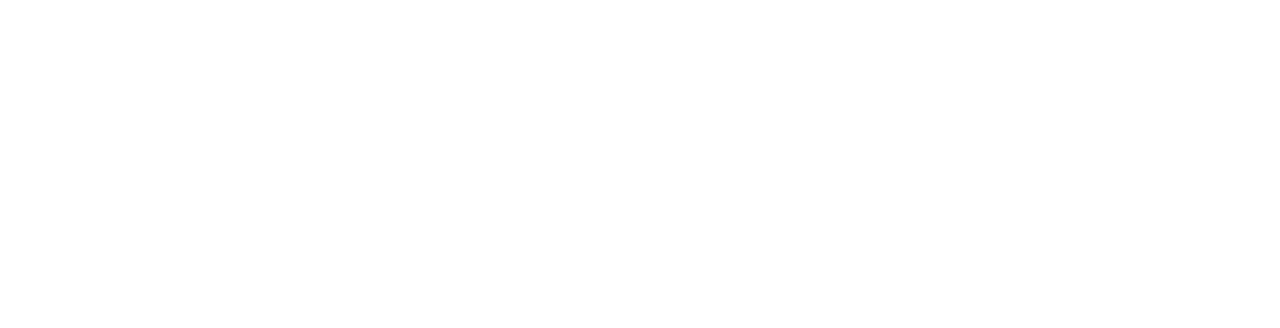
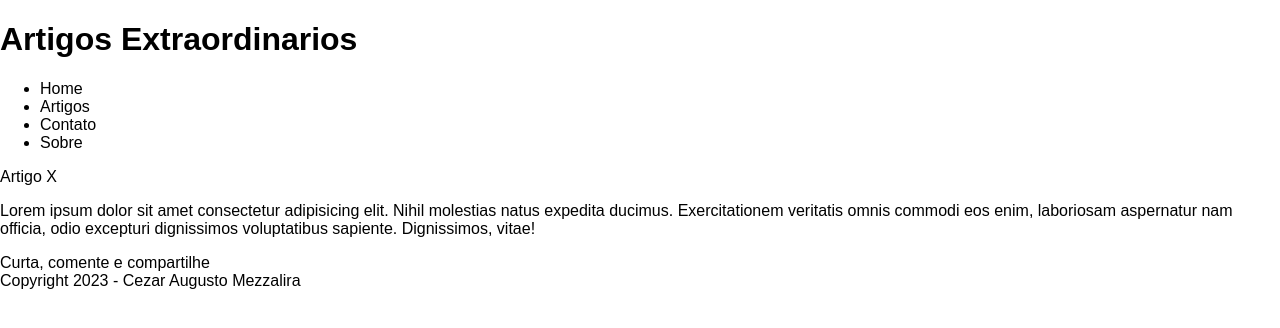
Before and after one commit to cezarmezzalirasenac/aula07-layout-semantico, a plain HTML site: page index.html in a window 1280 px wide. Drawn offline with Linux system fonts and the light colour scheme.

Commit message:
Primeiro layout

```diff
--- a/index.html
+++ b/index.html
@@ -1,14 +1,44 @@
 <!DOCTYPE html>
-<html lang="en">
+<html lang="pt-br">
 
 <head>
   <meta charset="UTF-8">
   <meta name="viewport" content="width=device-width, initial-scale=1.0">
   <title>Aula 07 - Layout Semantico</title>
+  <link rel="stylesheet" href="styles.css">
 </head>
 
 <body>
-
+  <header>
+    <h1>Artigos Extraordinarios</h1>
+  </header>
+  <div id="content">
+    <nav>
+      <ul>
+        <li>Home</li>
+        <li>Artigos</li>
+        <li>Contato</li>
+        <li>Sobre</li>
+      </ul>
+    </nav>
+    <div id="articles">
+      <article>
+        <figure>
+          <figcaption></figcaption>
+        </figure>
+        <div class="article-detail">
+          <header>Artigo X</header>
+          <p>Lorem ipsum dolor sit amet consectetur adipisicing elit. Nihil molestias natus expedita ducimus.
+            Exercitationem veritatis omnis commodi eos enim, laboriosam aspernatur nam officia, odio excepturi
+            dignissimos voluptatibus sapiente. Dignissimos, vitae!</p>
+          <footer>Curta, comente e compartilhe</footer>
+        </div>
+      </article>
+    </div>
+  </div>
+  <footer>
+    <span>Copyright 2023 - Cezar Augusto Mezzalira</span>
+  </footer>
 </body>
 
 </html>
--- a/styles.css
+++ b/styles.css
@@ -0,0 +1,14 @@
+body {
+  /*
+    padding: espamento da caixa para dentro
+    margin: espaçamento da caixa para fora
+    height: altura da página
+    width: largura da página
+    font-family: As fontes usadas no documento
+  */
+  padding: 0;
+  margin: 0;
+  height: 100%;
+  width: 100%;
+  font-family: Arial, Helvetica, sans-serif;
+}
```
